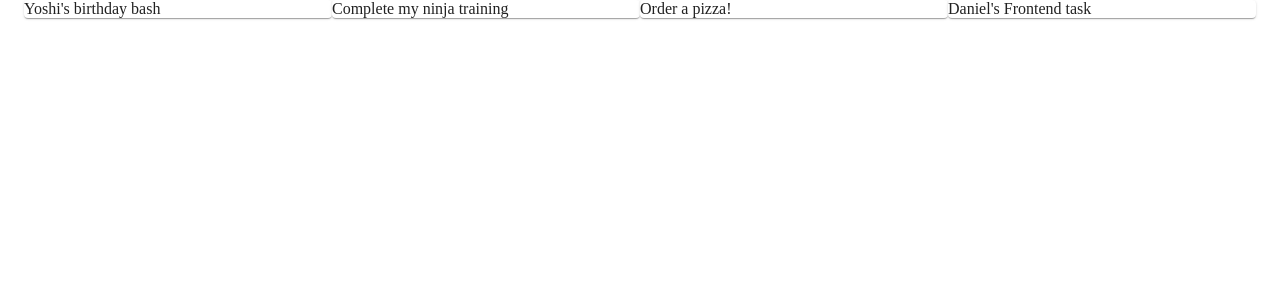
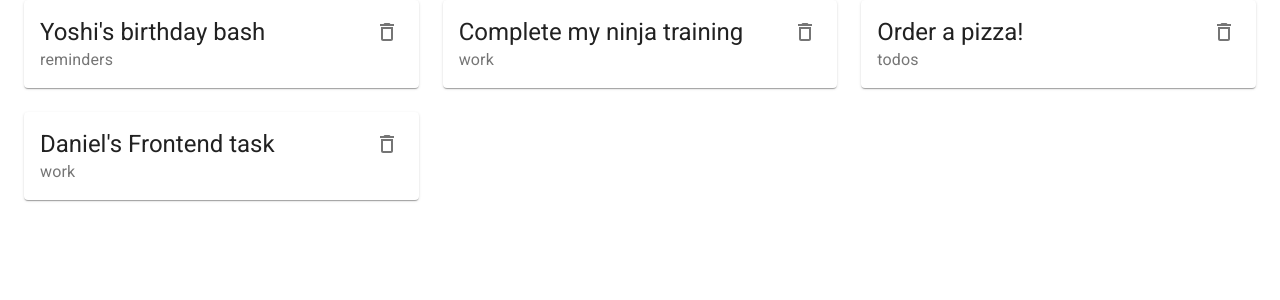
Before and after one commit to daniel-avzaradel/material-tut, a React (Create React App) app: page / in a window 1280 px wide. Shown: the top 300 px of the page. Built offline with nearby package versions, Linux system fonts and the light colour scheme; data requests are answered from the project's data file.

Commit message:
card components

```diff
--- /dev/null
+++ b/src/components/NoteCard.js
@@ -0,0 +1,21 @@
+import React from "react";
+import { Card, CardHeader, IconButton } from "@material-ui/core";
+import { DeleteOutlined } from "@material-ui/icons";
+
+function NoteCard({ note }) {
+  return (
+    <Card>
+      <CardHeader
+        action={
+          <IconButton>
+            <DeleteOutlined />
+          </IconButton>
+        }
+        title={note.title}
+        subheader={note.category}
+      />
+    </Card>
+  );
+}
+
+export default NoteCard;
--- a/src/pages/Notes.js
+++ b/src/pages/Notes.js
@@ -2,6 +2,8 @@ import React, { useState, useEffect } from "react";
 import Grid from "@material-ui/core/Grid";
 import Paper from "@material-ui/core/Paper";
 import Container from "@material-ui/core/Container";
+
+import NoteCard from "../components/NoteCard";
 
 export default function Notes() {
   const [notes, setNotes] = useState([]);
@@ -29,11 +31,11 @@ export default function Notes() {
         </Grid>
       </Grid> */}
       <Container>
-        <Grid container>
+        <Grid container spacing={3}>
           {notes.map((note) => {
             return (
-              <Grid item key={note.id} xs={12} sm={3} md={3}>
-                <Paper>{note.title}</Paper>
+              <Grid item key={note.id} xs={12} md={6} lg={4}>
+                <NoteCard note={note}>{note.title}</NoteCard>
               </Grid>
             );
           })}
```
